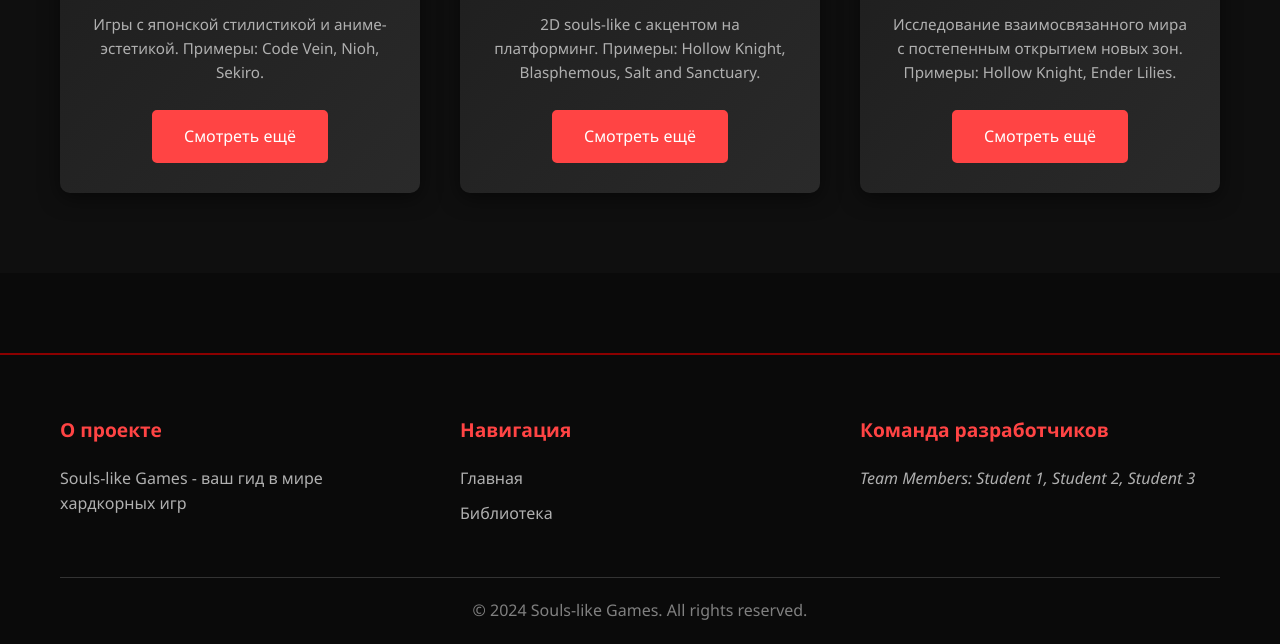
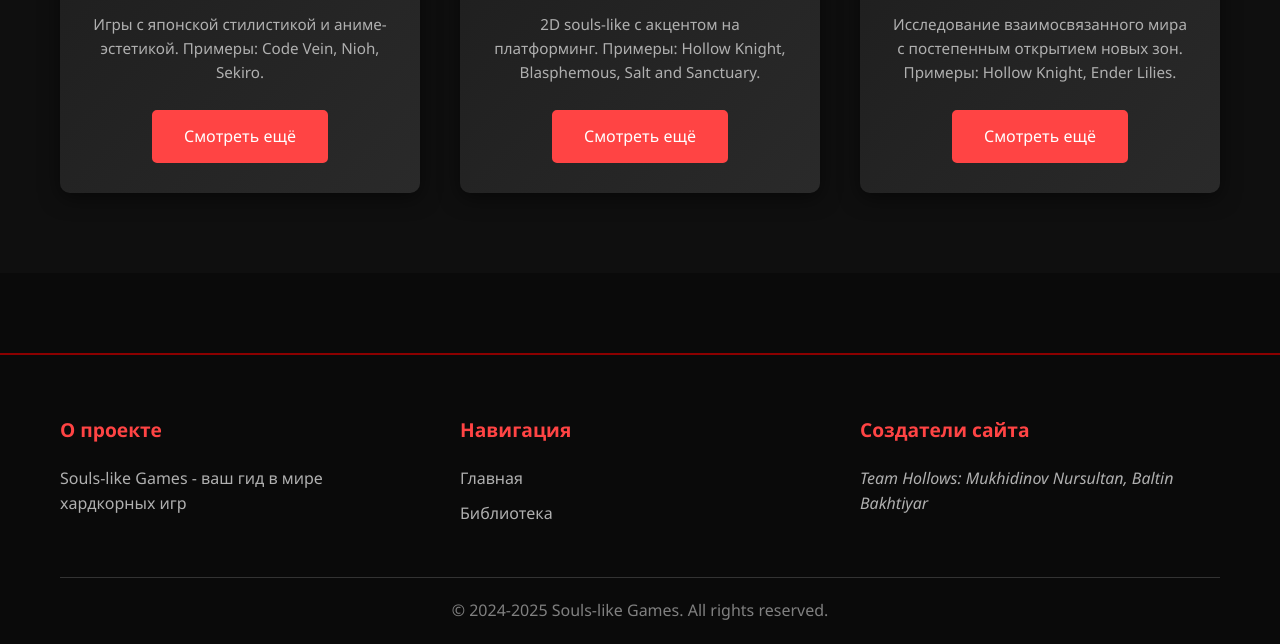
Before and after one commit to Mearylis/assigment2_HTML, a website: page index.html in a window 1280 px wide. Shown: the part 2021-2665 px from the top of the page. Drawn offline with Linux system fonts and the light colour scheme.

Commit message:
Update index.html

```diff
--- a/index.html
+++ b/index.html
@@ -100,15 +100,16 @@
                     </ul>
                 </div>
                 <div class="footer-section">
-                    <h4>Команда разработчиков</h4>
-                    <p class="team-members">Team Members: Student 1, Student 2, Student 3</p>
+                    <h4>Создатели сайта</h4>
+                    <p class="team-members">Team Hollows: Mukhidinov Nursultan, Baltin Bakhtiyar</p>
                 </div>
             </div>
             <div class="footer-bottom">
-                <p>&copy; 2024 Souls-like Games. All rights reserved.</p>
+                <p>&copy; 2024-2025 Souls-like Games. All rights reserved.</p>
             </div>
         </div>
     </footer>
 </body>
 
+
 </html>
```
